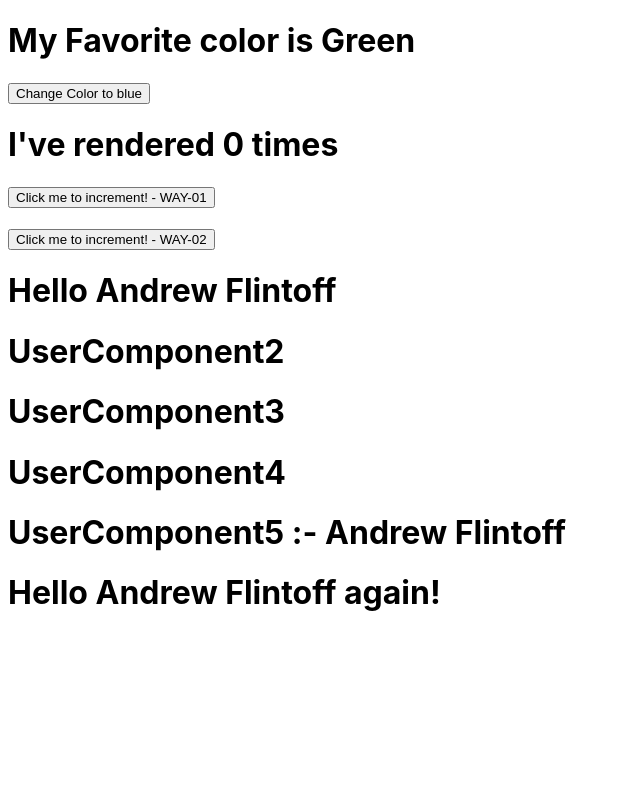
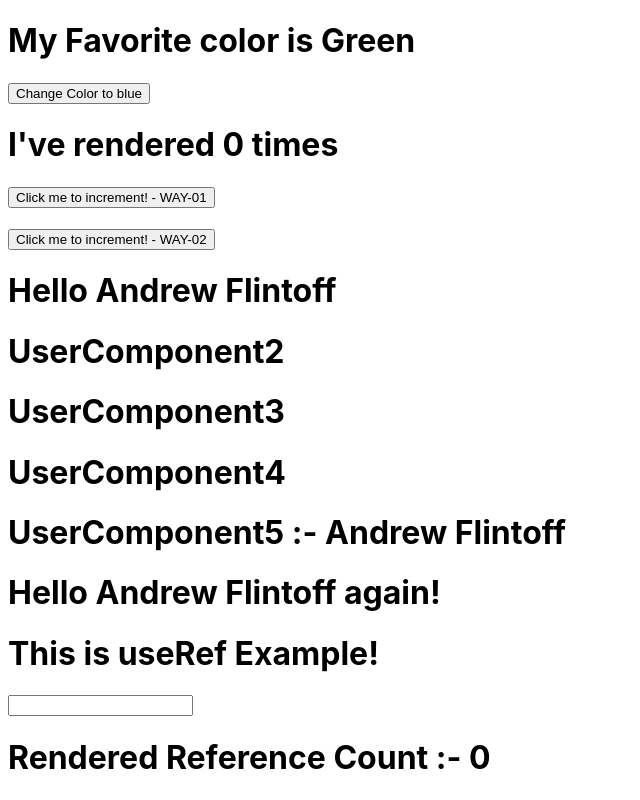
Before and after one commit to raghavendramj/NS_Rosalind_MERN, a React (Create React App) app in the folder ReactJS/newton-react-app/: page / in a window 1280 px wide. Shown: the whole page, without its empty margins (0-640 px from the left). Built offline with nearby package versions, Linux system fonts and the light colour scheme.

Commit message:
Added useRef changes!

```diff
--- a/ReactJS/newton-react-app/src/App.js
+++ b/ReactJS/newton-react-app/src/App.js
@@ -3,12 +3,14 @@ import "./App.css";
 import UseEffectHook from "./hooks/useeffect";
 import UseStateHook from "./hooks/usestate";
  import UserComponent1 from "./hooks/usecontextsolution";
+import UseRefHook from "./hooks/useref";
 
 function App() {
   return <React.Fragment>
     <UseStateHook />
     <UseEffectHook />
     <UserComponent1 />
+    <UseRefHook />
   </React.Fragment>;
 }
 
--- /dev/null
+++ b/ReactJS/newton-react-app/src/hooks/useref.jsx
@@ -0,0 +1,25 @@
+import { useState, useEffect, useRef } from "react";
+
+function UseRefHook() {
+    const [inpValue, setInpValue] = useState("");
+    const refCount = useRef(0); //const refCount = {current: 0} -> refCount.current.
+    useEffect(() => {
+        refCount.current = refCount.current + 1;
+    });
+
+    return (
+        <>
+            <h1>This is useRef Example!</h1>
+            <input
+                type="text"
+                value={inpValue}
+                onChange={(event) => setInpValue(event.target.value)}
+            />
+
+            <h1>Rendered Reference Count :- {refCount.current}</h1>
+        </>
+
+    );
+}
+
+export default UseRefHook;
```
Also changed, not shown: 1 other file (tests, documents, lock files or other folders).
